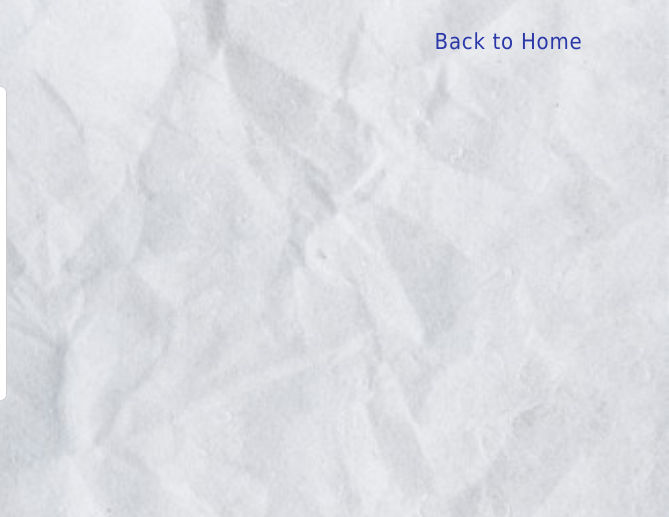
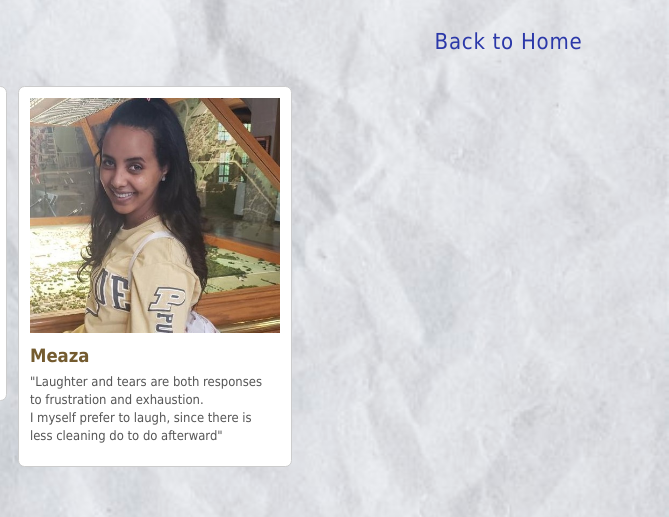
Before and after one commit to KeithAnderson1345/TeamGitProject, a plain HTML site: page index.html in a window 1280 px wide. Shown: the part 143-660 px from the top of the page, 611-1280 px from the left. Drawn offline with Linux system fonts and the light colour scheme.

Commit message:
Meazbranch GitTeam  exersice

```diff
--- a/index.html
+++ b/index.html
@@ -24,6 +24,7 @@
      <div class="clear"></div>
      <section id="main" class="contentWrapper">
         <div class="panel">
+
             <img src="img/IMG_20160606_180023.jpg" class="imageType" alt="image" />
             <h2>Sir Richard</h2>
             <p>Watch out for his charm! Here we see the trip of the century. Is he in New Zealand? Nobody knows!</p>
@@ -37,7 +38,12 @@
             </p>
         </div>
 
-
+        <div class="panel">
+            <img src="./profile.jpg" class="imageType">
+            <h2>Meaza</h2>
+            <p>"Laughter and tears are both responses to frustration and exhaustion.<br>
+                I myself prefer to laugh, since there is less cleaning do to do afterward" </p>
+        </div>
      </section>
      <div class="clear"></div>
      <div class="clear"></div>
```
Also changed, not shown: profile.jpg (added).
